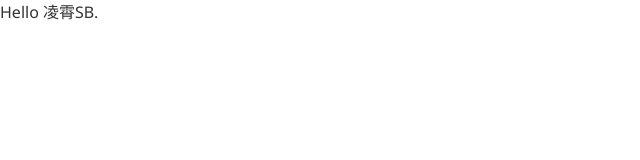
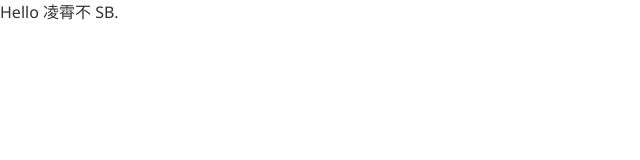
Before and after one commit to garyelephant/kitchen, a website: page index.html in a window 1280 px wide. Shown: the full height of the page, 0-640 px from the left. Drawn offline with Linux system fonts and the light colour scheme; files whose address does not match are found by name.

Commit message:
文案调整

```diff
--- a/index.html
+++ b/index.html
@@ -36,7 +36,7 @@
 </head>
 <body>
 <p>
-    Hello 凌霄SB.
+    Hello 凌霄不 SB.
 </p>
 <!--在这里编写你的代码-->
 <!--[if (gte IE 9)|!(IE)]><!-->
```
